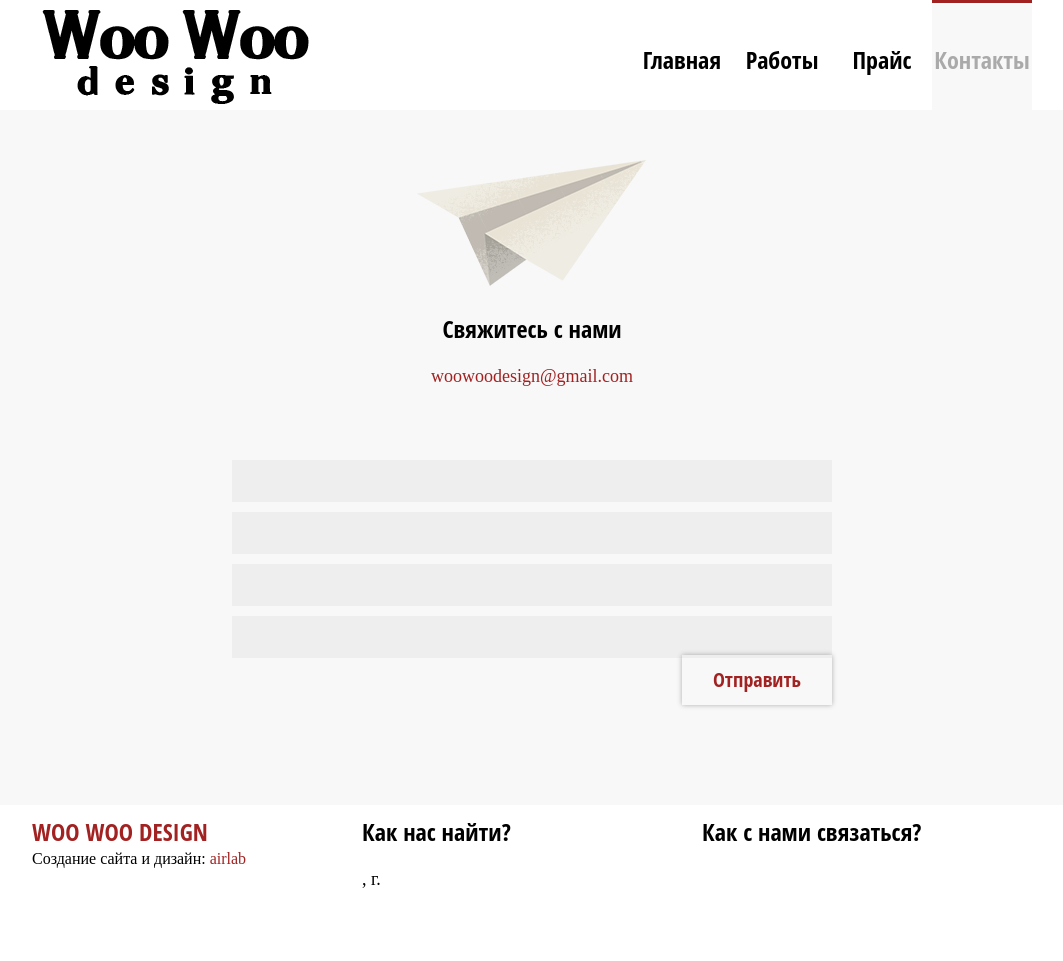
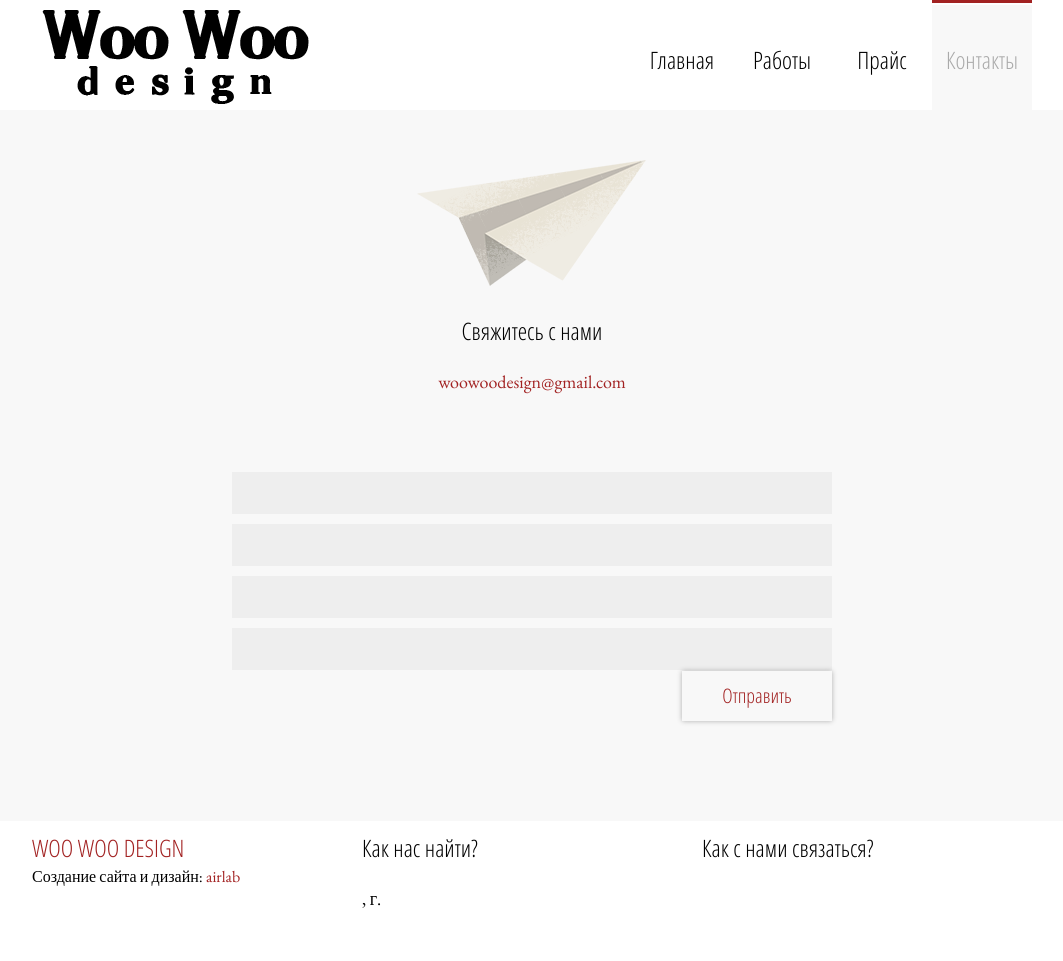
Before and after one commit to jeyfost/woo, a PHP site: page /contacts.php in a window 1280 px wide. Shown: the whole page, without its empty margins (108-1171 px from the left). Before the commit the page ends 888 px from the top, so only its background shows below. Run offline with PHP 8.4, Linux system fonts and the light colour scheme; data that the repository does not hold is empty; some libraries are stand-ins or nearby versions.

Commit message:
Реализована кроссплатформенность шрифтов

```diff
--- a/contacts.php
+++ b/contacts.php
@@ -18,6 +18,9 @@ include("scripts/connect.php");
 
     <link rel="icon" href="img/favicon.ico" type="image/x-icon">
     <link rel="shortcut icon" href="img/favicon.ico" type="image/x-icon">
+
+    <link href='https://fonts.googleapis.com/css?family=EB+Garamond' rel='stylesheet' type='text/css'>
+    <link href='https://fonts.googleapis.com/css?family=Open+Sans+Condensed:300' rel='stylesheet' type='text/css'>
 
     <title>Контактная информация | Woo Woo Design</title>
 
--- a/css/style.css
+++ b/css/style.css
@@ -1,4 +1,4 @@
-html, body {margin: 0; padding: 0; background-color: #f8f8f8; color: #000; font-family: 'eb garamond', serif; font-size: 18px;}
+html, body {margin: 0; padding: 0; background-color: #f8f8f8; color: #000; font-family: 'EB Garamond', serif; font-size: 18px;}
 a {border: none; text-decoration: none;}
 img {-moz-user-select: none; -webkit-user-select: none; -ms-user-select: none; user-select: none; pointer-events: none;}
 input {width: 580px; height: 22px; line-height: 22px; padding: 10px; border: none; background-color: #eee; margin-top: 10px; font-style: italic;}
@@ -18,16 +18,17 @@ textarea {width: 580px; height: 22px; padding: 10px; border: none; background-co
 #workDescriptionContainer {letter-spacing: normal; width: 440px; padding: 10px 10px 10px 50px;}
 #button {width: 150px; height: 50px; line-height: 50px; box-shadow: 0 0 5px rgba(0,0,0,0.3); text-align: center; position: absolute; left: 650px; margin-top: -50px; cursor: pointer;}
 #responseField {width: 600px; margin: 0 auto; opacity: 0; transition: .3s; text-align: left;}
+#workDescriptionContainer #button {margin-top: 30px; left: 50px;}
 
-.menuPoint {position: relative; float: right; width: 100px; height: 100%; text-align: center; line-height: 110px; font-family: 'open sans condensed', sans-serif; font-size: 24px; color: #000; transition: .3s;}
-.menuPointActive {position: relative; float: right; width: 100px; height: 100%; text-align: center; line-height: 110px; font-family: 'open sans condensed', sans-serif; font-size: 24px; color: #aaa; transition: .3s; background-color: #f8f8f8;}
+.menuPoint {position: relative; float: right; width: 100px; height: 100%; text-align: center; line-height: 110px; font-family: 'Open Sans Condensed', sans-serif; font-size: 24px; color: #000; transition: .3s;}
+.menuPointActive {position: relative; float: right; width: 100px; height: 100%; text-align: center; line-height: 110px; font-family: 'Open Sans Condensed', sans-serif; font-size: 24px; color: #aaa; transition: .3s; background-color: #f8f8f8;}
 .menuTopLineSection {position: relative; float: right; width: 100px; height: 100%; transition: .3s;}
 .menuTopLineSectionActive {position: relative; float: right; width: 100px; height: 3px; background-color: #a22222; transition: .3s;}
 .centerContainer, #workPhotosContainer {text-align: center;}
 .halfContainer {position: relative; float: left; width: 480px; padding: 10px; text-align: left;}
-.headerFont {font-family: 'open sans condensed', sans-serif; color: #000; font-size: 24px;}
+.headerFont {font-family: 'Open Sans Condensed', sans-serif; color: #000; font-size: 24px;}
 .personContainer {width: 225px; min-height: 300px; background-color: #fff; text-align: center; position: relative; float: left; padding: 5px; box-shadow: 0 0 5px rgba(0,0,0,0.3); cursor: help;}
-.nameFont {font-family: 'open sans condensed', sans-serif; font-size: 20px; color: #a22222;}
+.nameFont {font-family: 'Open Sans Condensed', sans-serif; font-size: 20px; color: #a22222;}
 .overlay {position: absolute; top: 0; left: 0; width: 100%; height: 100%; background-color: #a22222; opacity: 0; transition: .3s;}
 .workOverlay {position: absolute; background-color: #a22222; opacity: 0; transition: .3s;}
 .footerSection {position: relative; float: left; width: 33%; height: 100%;}
--- a/index.php
+++ b/index.php
@@ -18,6 +18,9 @@ include("scripts/connect.php");
 
     <link rel="icon" href="img/favicon.ico" type="image/x-icon">
     <link rel="shortcut icon" href="img/favicon.ico" type="image/x-icon">
+
+    <link href='https://fonts.googleapis.com/css?family=EB+Garamond' rel='stylesheet' type='text/css'>
+    <link href='https://fonts.googleapis.com/css?family=Open+Sans+Condensed:300' rel='stylesheet' type='text/css'>
 
     <title>Woo Woo Design</title>
 
--- a/price.php
+++ b/price.php
@@ -18,6 +18,9 @@
 
     <link rel="icon" href="img/favicon.ico" type="image/x-icon">
     <link rel="shortcut icon" href="img/favicon.ico" type="image/x-icon">
+
+    <link href='https://fonts.googleapis.com/css?family=EB+Garamond' rel='stylesheet' type='text/css'>
+    <link href='https://fonts.googleapis.com/css?family=Open+Sans+Condensed:300' rel='stylesheet' type='text/css'>
 
     <title>Прайс-лист | Woo Woo Design</title>
 
--- a/scripts/ajaxContact.php
+++ b/scripts/ajaxContact.php
@@ -12,12 +12,10 @@ $email = trim(htmlspecialchars($_POST['email']));
 $theme = trim(htmlspecialchars($_POST['theme']));
 $text = trim(htmlspecialchars($_POST['message']));
 
-if($_POST['g-recaptcha-response']) {
-    $response = $reCaptcha->verifyResponse($_SERVER['REMOTE_ADDR'], $_POST['g-recaptcha-response']);
-}
+$response = $reCaptcha->verifyResponse($_SERVER['REMOTE_ADDR'], $_POST['g-recaptcha-response']);
 
 if(filter_var($email, FILTER_VALIDATE_EMAIL)) {
-    if($response != null and $response->success) {
+    if($response != null && $response->success) {
         $from = $name;
         $subject = "Сообщение с сайта WooWoo | ".$theme;
         $to = "1@1.cc";
--- a/works.php
+++ b/works.php
@@ -28,6 +28,9 @@ if(!empty($_REQUEST['id'])) {
 
     <link rel="icon" href="img/favicon.ico" type="image/x-icon">
     <link rel="shortcut icon" href="img/favicon.ico" type="image/x-icon">
+
+    <link href='https://fonts.googleapis.com/css?family=EB+Garamond' rel='stylesheet' type='text/css'>
+    <link href='https://fonts.googleapis.com/css?family=Open+Sans+Condensed:300' rel='stylesheet' type='text/css'>
 
     <title>Работы | Woo Woo Design</title>
 
```
